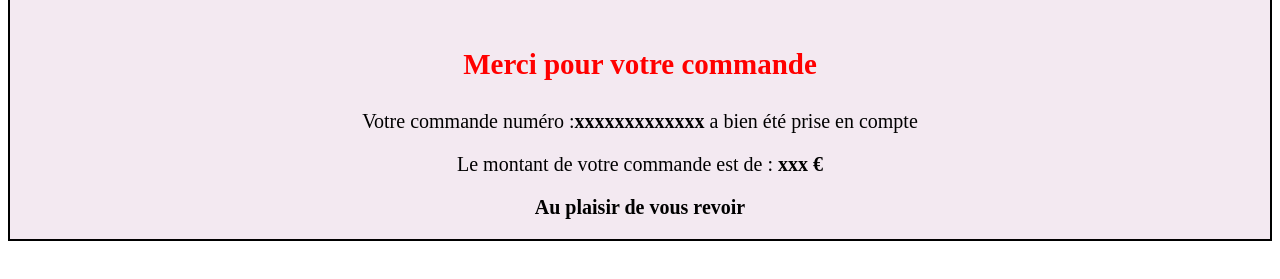
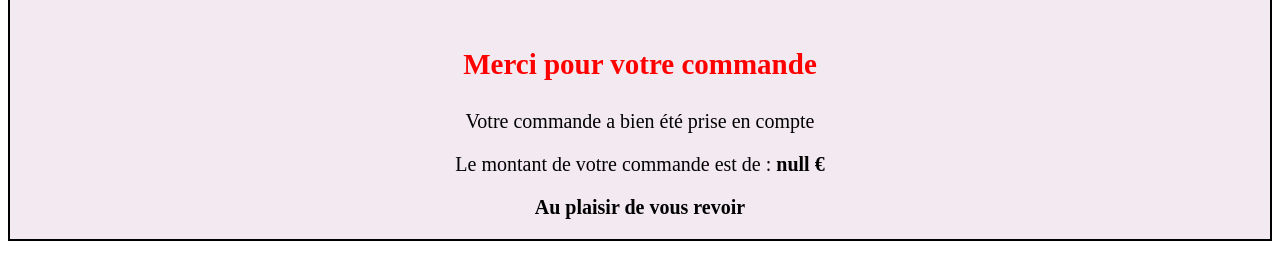
Before and after one commit to Adrien-Mellado/Orinoco, a website: page confirmation.html in a window 1280 px wide. Shown: the part 171-450 px from the top of the page. Drawn offline with Linux system fonts and the light colour scheme.

Commit message:
mise en place de la page confirmation

```diff
--- a/confirmation.html
+++ b/confirmation.html
@@ -10,7 +10,7 @@
 
     <script src="https://kit.fontawesome.com/db3ae8fecc.js" crossorigin="anonymous"></script>
 
-    <script src="javaScript/panier.js" defer></script>
+    <script src="javaScript/confirmation.js" defer></script>
 
 
 
@@ -37,16 +37,7 @@
 
 
     <div id="box_recap_commande">
-        <h1> Récapitulatif de votre commande</h1>
 
-
-
-        <div id="recap_commande">
-            <p class="merci">Merci pour votre commande</p>
-            <p>Votre commande numéro :<span class="gras">xxxxxxxxxxxxx</span> a bien été prise en compte </p>
-            <p> Le montant de votre commande est de : <span class="gras">xxx €</span> </p>
-            <p class="gras"> Au plaisir de vous revoir</p>
-        </div>
     </div>
 
 
--- /dev/null
+++ b/javaScript/confirmation.js
@@ -0,0 +1,24 @@
+let position_element = document.querySelector("#box_recap_commande");
+let prixTotal = localStorage.getItem("prixTotal");
+
+function  affichage_recap() {
+
+    let structure_recap = `
+    <h1> Récapitulatif de votre commande</h1>
+
+
+
+        <div id="recap_commande">
+            <p class="merci">Merci pour votre commande</p>
+            <p>Votre commande a bien été prise en compte </p>
+            <p> Le montant de votre commande est de : <span class="gras"> ${prixTotal} €</span> </p>
+            <p class="gras"> Au plaisir de vous revoir</p>
+        </div>`;
+
+    // injection HTM //
+    position_element.insertAdjacentHTML("afterbegin", structure_recap);
+
+}
+
+// affichage recap //
+affichage_recap();
```
